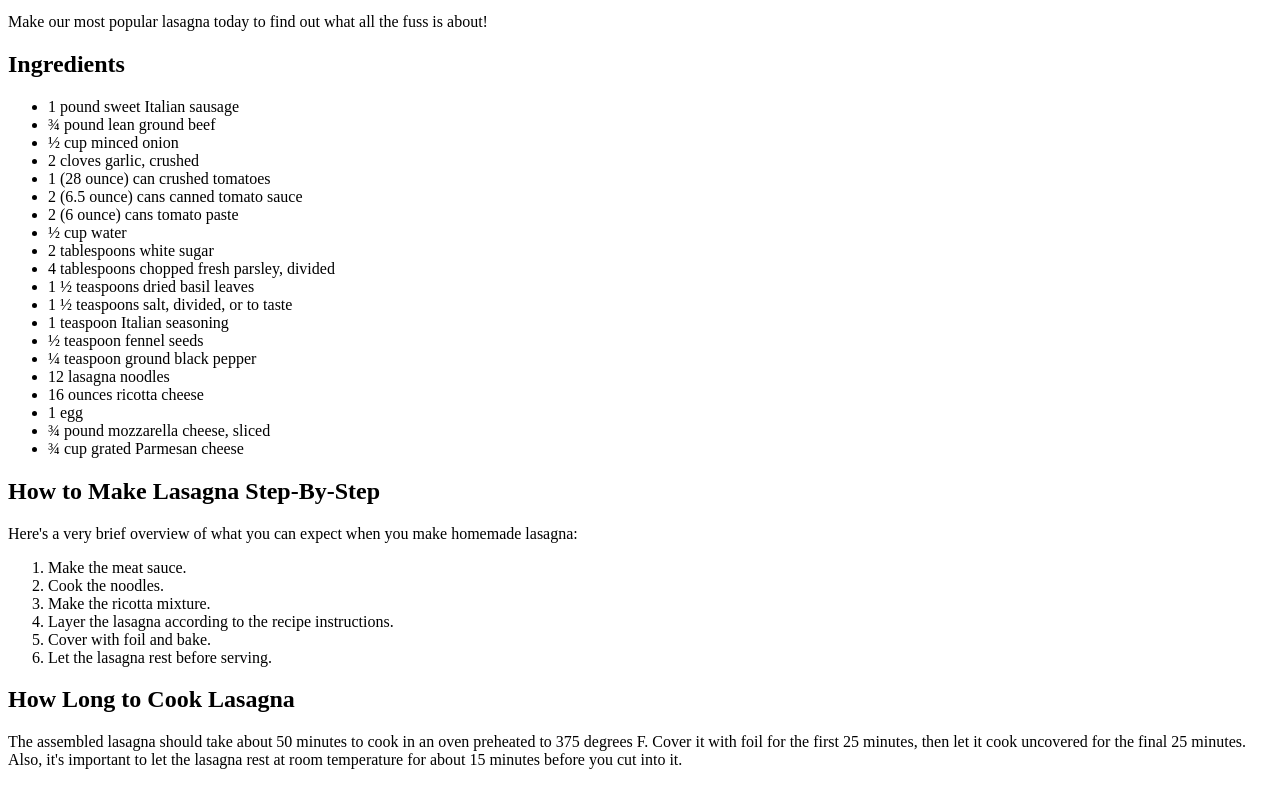
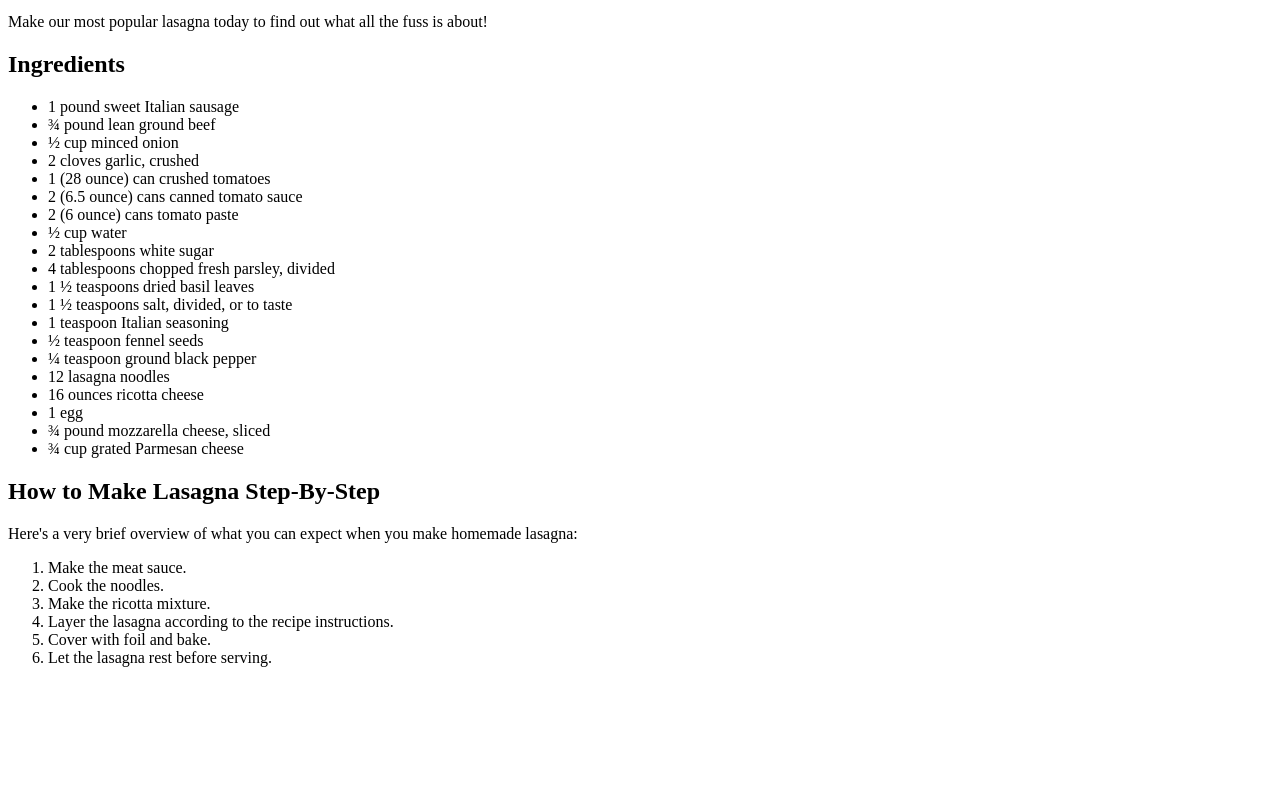
Before and after one commit to jborozco/odin-recipes, a plain HTML site: page recipes/lasagna.html in a window 1280 px wide. Shown: the part 457-1242 px from the top of the page. After the commit the page ends 1140 px from the top, so only its background shows below. Drawn offline with Linux system fonts and the light colour scheme.

Commit message:
Remove section "how to cook"

```diff
--- a/recipes/lasagna.html
+++ b/recipes/lasagna.html
@@ -101,13 +101,7 @@
         <li>Let the lasagna rest before serving.
         </li>
     </ol>
-    <h2>How Long to Cook Lasagna</h2>
-    <p>The assembled lasagna should take about 50 minutes to cook in an oven preheated to 375 degrees F. Cover it
-        with
-        foil for the first 25 minutes, then let it cook uncovered for the final 25 minutes. Also, it's important to
-        let
-        the lasagna rest at room temperature for about 15 minutes before you cut into it.
-    </p>
+
 
 </body>
 
```
